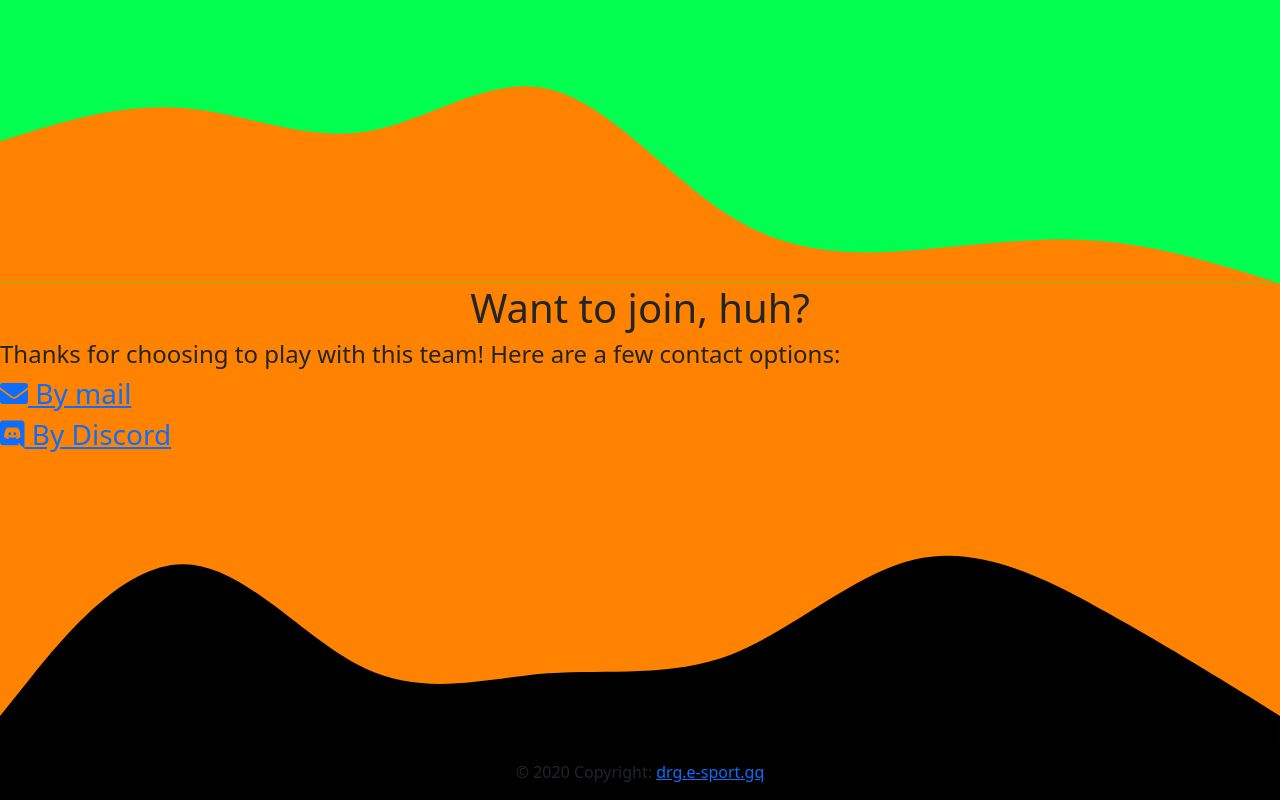
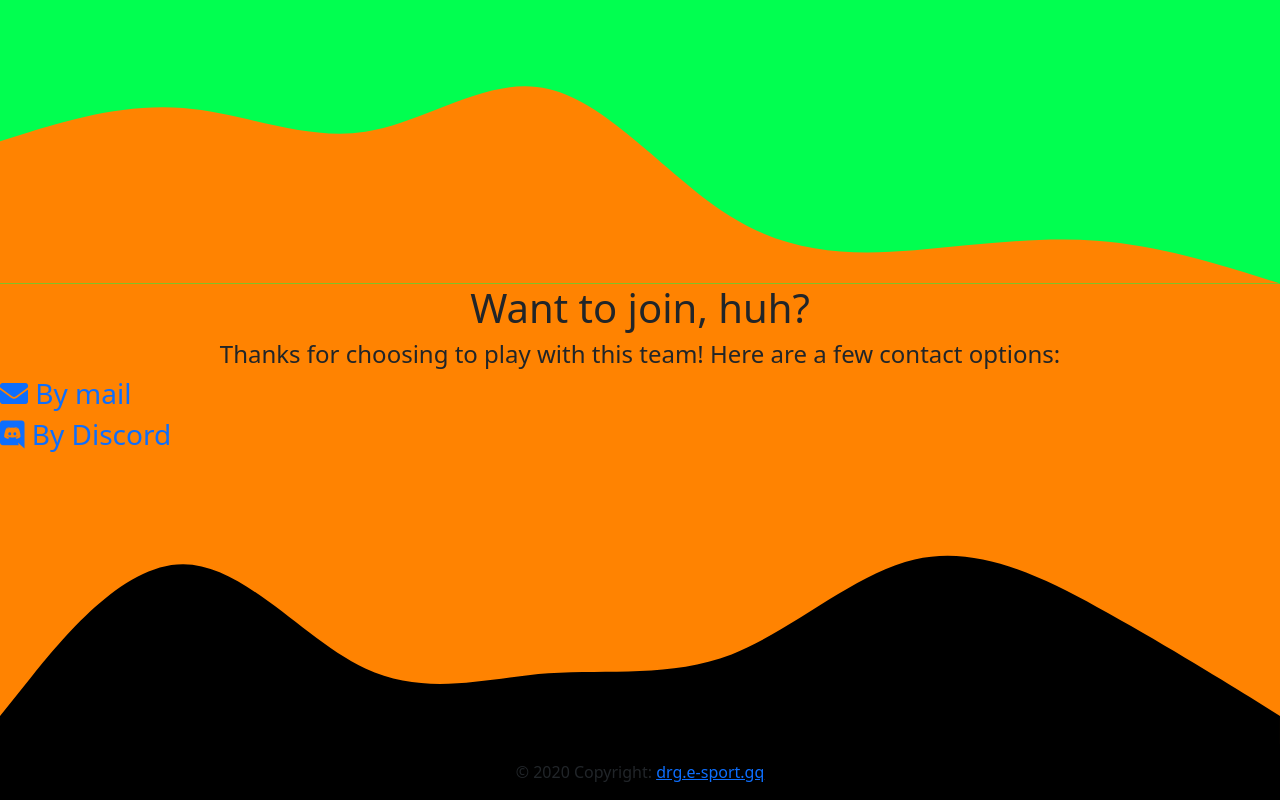
Before and after one commit to DRGEsport/drgesport.github.io, a plain HTML site: page index.html in a window 1280 px wide. Shown: the part 2253-3053 px from the top of the page. Drawn offline with Linux system fonts and the light colour scheme.

Commit message:
small fixes

```diff
--- a/css/main.css
+++ b/css/main.css
@@ -59,3 +59,7 @@ body {
         opacity: 1;
     }
 }
+
+.tdn{
+    text-decoration: none;
+}
--- a/index.html
+++ b/index.html
@@ -119,12 +119,12 @@
 </div>
 <div class="main-body-4" id="join-us">
     <h1 class="text-center">Want to join, huh?</h1>
-    <h4>Thanks for choosing to play with this team! Here are a few contact options:</h4>
+    <h4 class="text-center">Thanks for choosing to play with this team! Here are a few contact options:</h4>
     <h3>
-        <a href="mailto:drg@drg.e-sport.gq"><i class="fas fa-envelope"></i> By mail</a>
+        <a href="mailto:drg@drg.e-sport.gq" class="tdn text-center"><i class="fas fa-envelope"></i> By mail</a>
     </h3>
     <h3>
-        <a href="https://discord.gg/3SXb4FeFPp"><i class="fab fa-discord"></i> By Discord</a>
+        <a href="https://discord.gg/3SXb4FeFPp" class="tdn text-center"><i class="fab fa-discord"></i> By Discord</a>
     </h3>
     <svg xmlns="http://www.w3.org/2000/svg" viewBox="0 0 1440 320">
         <path fill="#000000" fill-opacity="1" d="M0,288L34.3,245.3C68.6,203,137,117,206,117.3C274.3,117,343,203,411,234.7C480,267,549,245,617,240C685.7,235,754,245,823,218.7C891.4,192,960,128,1029,112C1097.1,96,1166,128,1234,165.3C1302.9,203,1371,245,1406,266.7L1440,288L1440,320L1405.7,320C1371.4,320,1303,320,1234,320C1165.7,320,1097,320,1029,320C960,320,891,320,823,320C754.3,320,686,320,617,320C548.6,320,480,320,411,320C342.9,320,274,320,206,320C137.1,320,69,320,34,320L0,320Z"></path>
```
